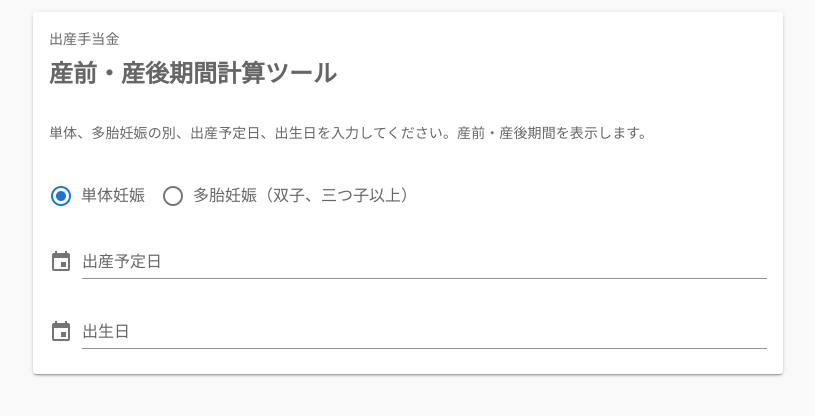
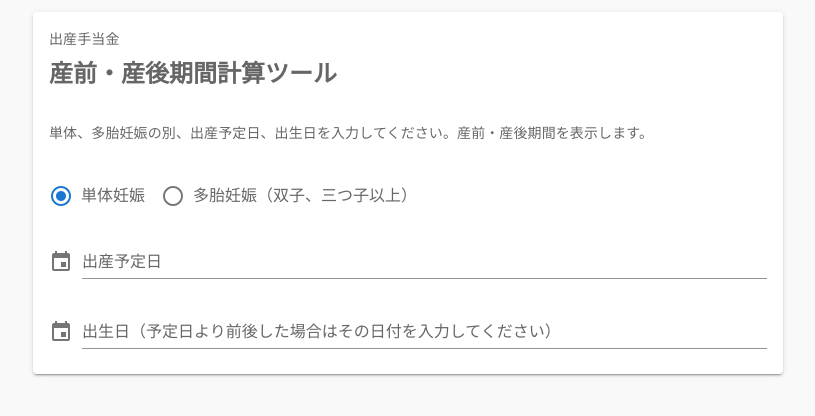
Before and after one commit to artichoker/pregnancy-benefit-calendar, a plain HTML site: page index.html in a window 1280 px wide. Shown: the whole page, without its empty margins (232-1047 px from the left). Drawn offline with nearby package versions, Linux system fonts and the light colour scheme.

Commit message:
メッセージ修正

```diff
--- a/index.html
+++ b/index.html
@@ -59,7 +59,7 @@
                                             <template v-slot:activator="{ on, attrs }">
                                 <v-text-field
                                   v-model="birthDate"
-                                  label="出生日"
+                                  label="出生日（予定日より前後した場合はその日付を入力してください）"
                                   prepend-icon="mdi-calendar"
                                   readonly
                                   v-bind="attrs"
```
